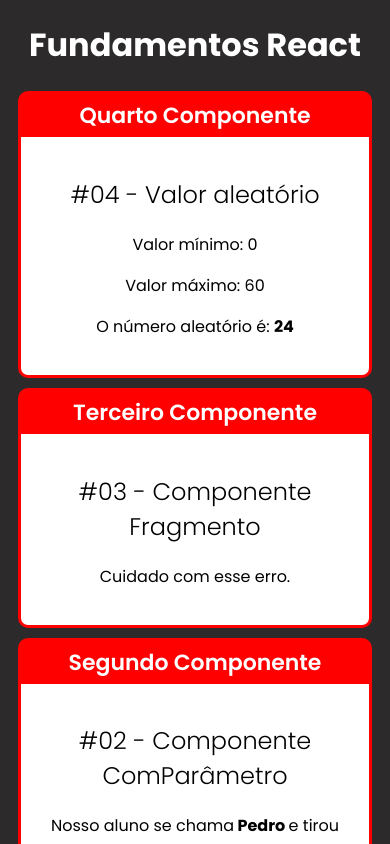
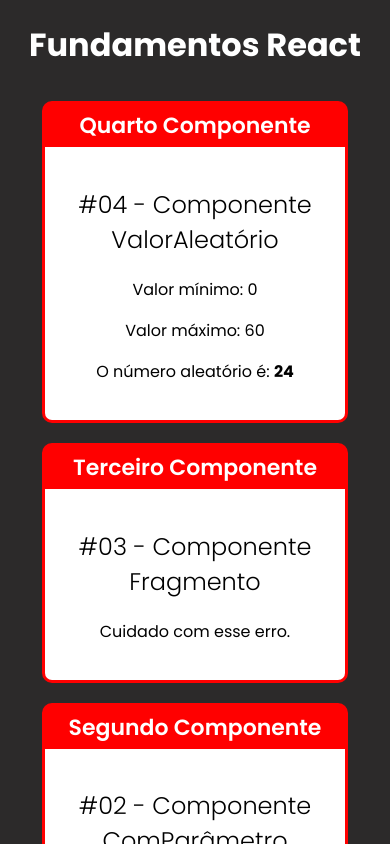
Before and after one commit to barbaracalderon/fundamentos-react, a React (Create React App) app: page / in a window 390 px wide. Shown: the top 844 px of the page. Built offline with nearby package versions, Linux system fonts and the light colour scheme.

Commit message:
Added responsive layout to the cards

```diff
--- /dev/null
+++ b/src/App.css
@@ -0,0 +1,5 @@
+#App .Cards {
+    display: flex;
+    flex-wrap: wrap;
+    justify-content: center;
+}
--- a/src/App.jsx
+++ b/src/App.jsx
@@ -1,3 +1,4 @@
+import './App.css'
 import React from "react";
 import Primeiro from "./components/basicos/Primeiro";
 import ComParametro from "./components/basicos/ComParametro";
@@ -6,8 +7,9 @@
 import Card from "./components/layout/Card";
 
 export default () =>
-    <div id="app">
+    <div id="App">
         <h1>Fundamentos React</h1>
+        <div className="Cards">
             <Card titulo="Quarto Componente">
                 <Aleatorio
                     valorMin={0}
@@ -27,3 +29,4 @@
                 <Primeiro />
             </Card>
         </div>
+    </div>
--- a/src/components/basicos/Aleatorio.jsx
+++ b/src/components/basicos/Aleatorio.jsx
@@ -7,7 +7,7 @@
 
     return (
     <div>
-      <h2>#04 - Valor aleatório</h2>
+      <h2>#04 - Componente ValorAleatório</h2>
       <p>Valor mínimo: { valorMin }</p>
       <p>Valor máximo: { valorMax }</p>
       <p>O número aleatório é: <strong> { valorAleatorio } </strong></p>
--- a/src/components/layout/Card.css
+++ b/src/components/layout/Card.css
@@ -2,15 +2,17 @@
 
 .Card {
     background-color: red;
+    border: 3px solid red;
     border-radius: 10px;
     overflow: hidden;
-    border: 3px solid red;
     margin: 10px;
+    display: flex;
+    flex-direction: column;
+    min-width: 300px;
+    max-width: 300px;
 }
 
 .Card .Title {
-    background-color: red;
-    color: #fff;
     padding: 5px 0px;
     display: flex;
     justify-content: center;
@@ -23,4 +25,5 @@
     color: #000;
     padding: 20px;
     text-align: center;
+    flex-grow: 1;
 }
```
Lines whose indentation alone changed are shown as unchanged.
